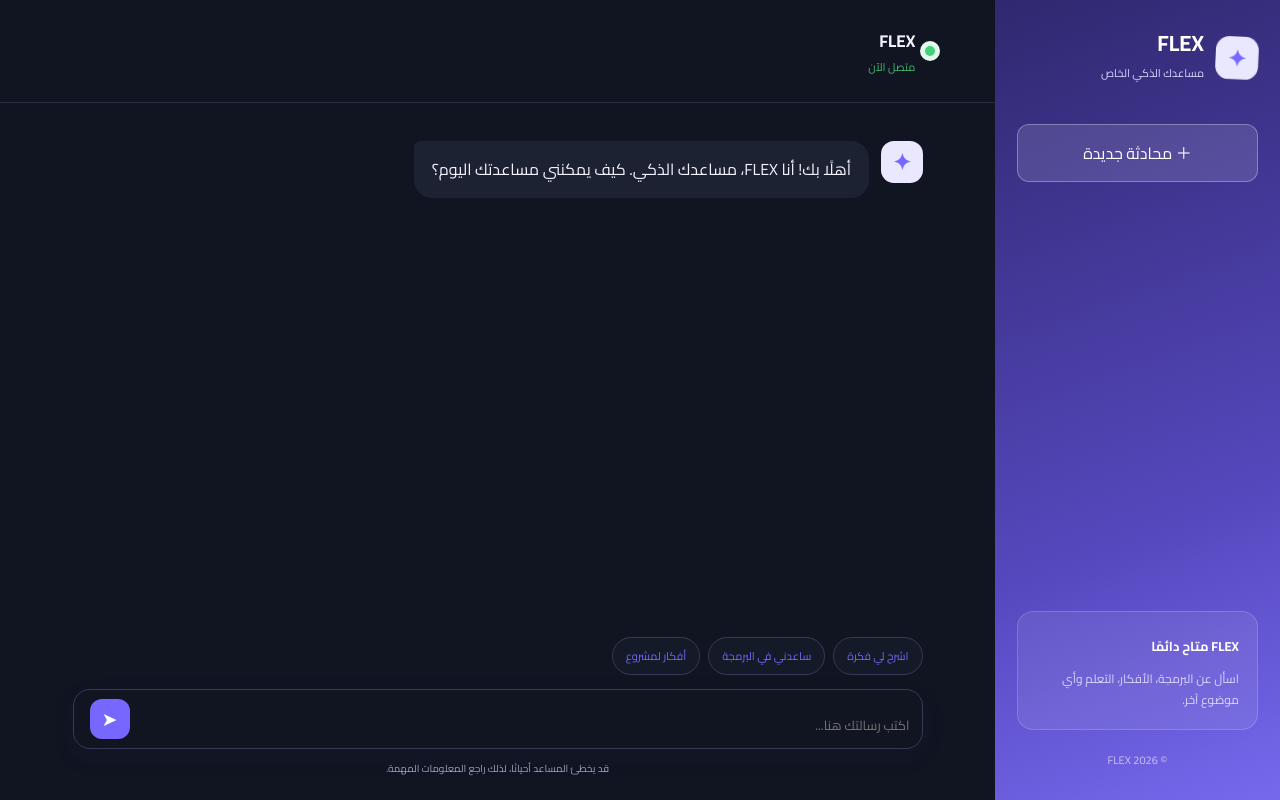
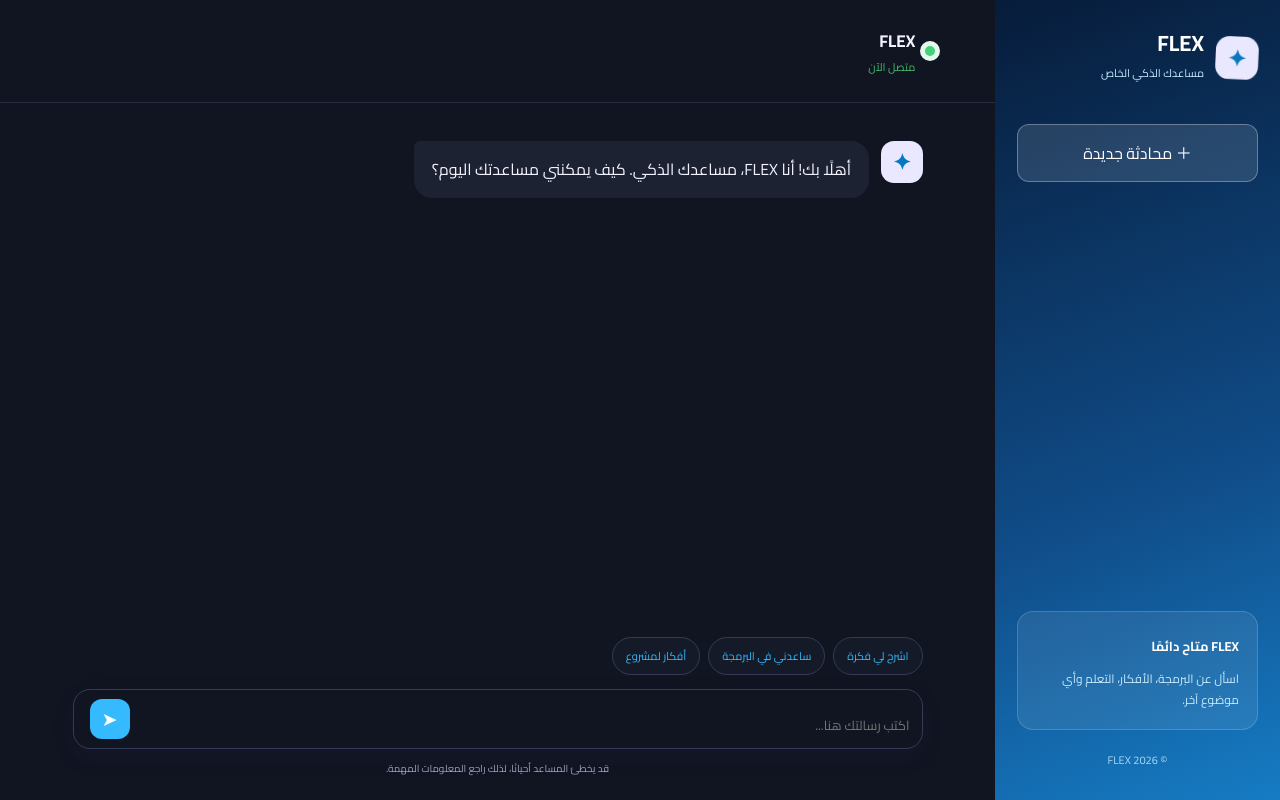
Before and after one commit to mhany50223-wq/flex-ai, a Flask app: page / in a window 1280 px wide. Run offline with Flask 3, Linux system fonts and the light colour scheme.

Commit message:
Refactor CSS styles for improved design and layout

```diff
--- a/gemini/static/style.css
+++ b/gemini/static/style.css
@@ -5,8 +5,8 @@
 :root {
     --background: #080a12;
     --panel: #111522;
-    --primary: #7667ff;
-    --primary-dark: #5d4ee0;
+    --primary: #35b9ff;
+    --primary-dark: #147fd1;
     --text: #f3f3ff;
     --muted: #9da3bd;
     --border: #292e43;
@@ -26,8 +26,8 @@ body::before {
     z-index: -1;
     inset: -30%;
     content: "";
-    background: radial-gradient(circle at 20% 20%, rgba(118, 105, 237, .12), transparent 28%),
-        radial-gradient(circle at 80% 75%, rgba(67, 209, 122, .09), transparent 25%);
+    background: radial-gradient(circle at 20% 20%, rgba(53, 185, 255, .16), transparent 28%),
+        radial-gradient(circle at 80% 75%, rgba(52, 112, 255, .13), transparent 25%);
     animation: background-drift 14s ease-in-out infinite alternate;
 }
 
@@ -46,7 +46,7 @@ body::before {
     width: 285px;
     padding: 30px 22px;
     color: white;
-    background: linear-gradient(160deg, #30286f, #5548be 65%, #7669ed);
+    background: linear-gradient(160deg, #071c3a, #104d89 62%, #167cc4);
 }
 
 .brand {
@@ -62,7 +62,7 @@ body::before {
     width: 42px;
     height: 42px;
     border-radius: 13px;
-    color: var(--primary);
+    color: #0878bd;
     background: #e9e8ff;
     font-size: 22px;
     font-weight: 800;
@@ -82,7 +82,7 @@ body::before {
 }
 
 .brand span {
-    color: #d9d6ff;
+    color: #c5eaff;
     font-size: 11px;
 }
 
@@ -119,14 +119,14 @@ body::before {
 
 .sidebar-info p {
     margin: 8px 0 0;
-    color: #d9d6ff;
+    color: #c5eaff;
     font-size: 12px;
     line-height: 1.8;
 }
 
 .sidebar-footer {
     margin-top: 20px;
-    color: #c7c3ef;
+    color: #a8d8f4;
     font-size: 11px;
     text-align: center;
 }
@@ -204,6 +204,13 @@ body::before {
     animation: thinking 1.2s ease-in-out infinite;
 }
 
+#loading-message .bubble::after {
+    display: inline-block;
+    width: 22px;
+    content: "...";
+    animation: dots 1.2s steps(4, end) infinite;
+}
+
 .user-message .bubble {
     border-radius: 18px 6px 18px 18px;
     color: white;
@@ -233,7 +240,7 @@ body::before {
     border-color: var(--primary);
     background: #242a42;
     transform: translateY(-2px);
-    box-shadow: 0 5px 12px rgba(102, 87, 232, .12);
+    box-shadow: 0 5px 18px rgba(53, 185, 255, .2);
 }
 
 .composer {
@@ -274,12 +281,76 @@ textarea {
 .composer button:hover {
     background: var(--primary-dark);
     transform: scale(1.06) rotate(-5deg);
-    box-shadow: 0 6px 16px rgba(81, 67, 207, .28);
+    box-shadow: 0 6px 18px rgba(53, 185, 255, .35);
+}
+
+.suggestions button, .new-chat, .composer button, .copy-button {
+    position: relative;
+    overflow: hidden;
+}
+
+.suggestions button::after, .new-chat::after, .composer button::after, .copy-button::after {
+    position: absolute;
+    inset: 50% auto auto 50%;
+    width: 0;
+    height: 0;
+    content: "";
+    border-radius: 50%;
+    background: rgba(255, 255, 255, .25);
+    transform: translate(-50%, -50%);
+    transition: width .35s ease, height .35s ease;
+}
+
+.suggestions button:hover::after, .new-chat:hover::after, .composer button:hover::after, .copy-button:hover::after {
+    width: 180px;
+    height: 180px;
+}
+
+.message-actions {
+    display: flex;
+    margin-top: 7px;
+    opacity: 0;
+    transform: translateY(-4px);
+    transition: opacity .2s ease, transform .2s ease;
+}
+
+.assistant-message:hover .message-actions {
+    opacity: 1;
+    transform: translateY(0);
+}
+
+.copy-button {
+    z-index: 1;
+    width: 30px;
+    height: 30px;
+    border: 1px solid var(--border);
+    border-radius: 9px;
+    color: var(--muted);
+    background: #151a29;
+    cursor: pointer;
+    transition: color .2s ease, border-color .2s ease, transform .2s ease;
+}
+
+.copy-button:hover, .copy-button.copied {
+    color: var(--primary);
+    border-color: var(--primary);
+    transform: scale(1.08);
+}
+
+.welcome-en {
+    color: var(--muted);
+    font-size: .9em;
 }
 
 @keyframes app-entrance {
     from { opacity: 0; transform: translateY(18px); }
     to { opacity: 1; transform: translateY(0); }
+}
+
+@keyframes dots {
+    0%, 20% { content: "."; }
+    40% { content: ".."; }
+    60%, 100% { content: "..."; }
 }
 
 @keyframes message-in {
```
